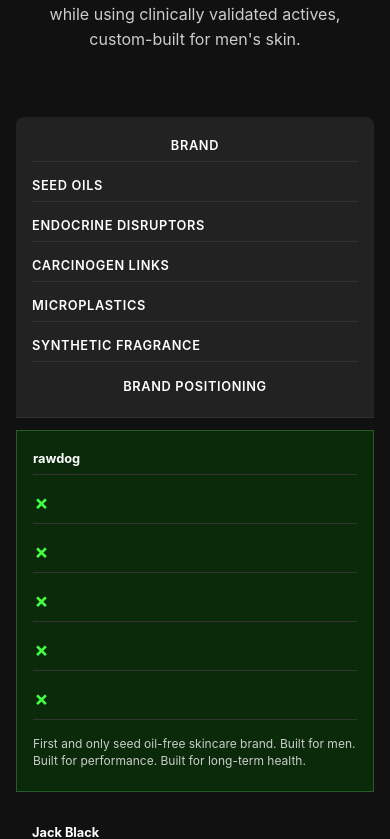
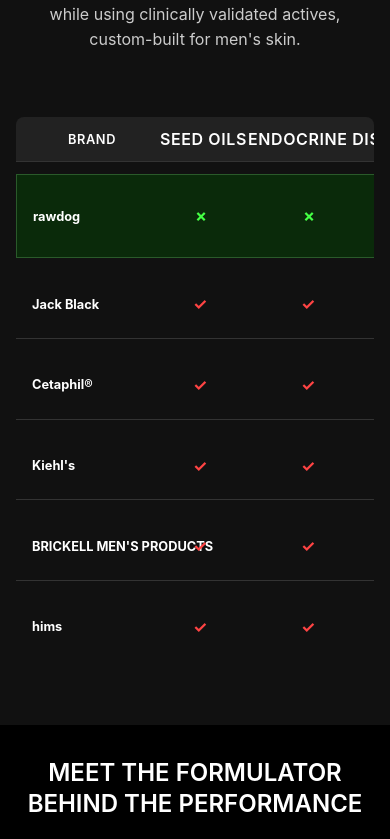
Before and after one commit to holdenjrussell/rawdogwireframes, a React (Create React App) app: page /science in a window 390 px wide. Shown: the part 5326-6165 px from the top of the page. Built offline with nearby package versions, Linux system fonts and the light colour scheme.

Commit message:
Make health matrix mobile-friendly with horizontal scrolling

```diff
--- a/src/pages/Home.css
+++ b/src/pages/Home.css
@@ -153,7 +153,7 @@
 }
 
 .product-info h3 {
-  color: #fff;
+  color: #ffffff !important;
   font-size: 1.2rem;
   margin-bottom: 1rem;
   font-weight: 600;
@@ -782,29 +782,66 @@
   .comparison-table {
     width: 100%;
     overflow-x: auto;
+    -webkit-overflow-scrolling: touch;
+    scrollbar-width: thin;
+    scrollbar-color: #444 #111;
+    position: relative;
+  }
+
+  .comparison-table::before {
+    content: "← Scroll to see all columns →";
+    position: absolute;
+    top: -30px;
+    right: 0;
+    font-size: 0.7rem;
+    color: #666;
+    font-style: italic;
+    z-index: 1;
+  }
+
+  .comparison-table::-webkit-scrollbar {
+    height: 8px;
+  }
+
+  .comparison-table::-webkit-scrollbar-track {
+    background: #111;
+    border-radius: 4px;
+  }
+
+  .comparison-table::-webkit-scrollbar-thumb {
+    background: #444;
+    border-radius: 4px;
+  }
+
+  .comparison-table::-webkit-scrollbar-thumb:hover {
+    background: #555;
   }
 
   .comparison-table .table-header,
   .comparison-table .table-row {
-    grid-template-columns: 1fr;
+    grid-template-columns: 120px 80px 120px 100px 80px 100px 200px;
     gap: 0.5rem;
-    text-align: left;
-    min-width: auto;
+    padding: 0.75rem 1rem;
+    font-size: 0.75rem;
+    min-width: 700px;
+    white-space: nowrap;
   }
 
-  .comparison-table .table-header > div,
-  .comparison-table .table-row > div {
-    padding: 0.5rem 0;
-    border-bottom: 1px solid #333;
+  .comparison-table .brand-col {
+    font-size: 0.8rem;
+    font-weight: 600;
   }
 
-  .comparison-table .table-header > div:last-child,
-  .comparison-table .table-row > div:last-child {
-    border-bottom: none;
+  .comparison-table .risk-col {
+    text-align: center;
+    font-size: 1rem;
   }
 
-  .risk-col {
-    text-align: left !important;
+  .comparison-table .positioning-col {
+    font-size: 0.7rem;
+    line-height: 1.3;
+    white-space: normal;
+    word-wrap: break-word;
   }
 
   .newsletter-form {
--- a/src/pages/Product.css
+++ b/src/pages/Product.css
@@ -1577,6 +1577,72 @@
   .bundle-image {
     align-self: center;
   }
+
+  /* Health Matrix Mobile Styles */
+  .comparison-table {
+    width: 100%;
+    overflow-x: auto;
+    -webkit-overflow-scrolling: touch;
+    scrollbar-width: thin;
+    scrollbar-color: #444 #111;
+    position: relative;
+  }
+
+  .comparison-table::before {
+    content: "← Scroll to see all columns →";
+    position: absolute;
+    top: -30px;
+    right: 0;
+    font-size: 0.7rem;
+    color: #666;
+    font-style: italic;
+    z-index: 1;
+  }
+
+  .comparison-table::-webkit-scrollbar {
+    height: 8px;
+  }
+
+  .comparison-table::-webkit-scrollbar-track {
+    background: #111;
+    border-radius: 4px;
+  }
+
+  .comparison-table::-webkit-scrollbar-thumb {
+    background: #444;
+    border-radius: 4px;
+  }
+
+  .comparison-table::-webkit-scrollbar-thumb:hover {
+    background: #555;
+  }
+
+  .comparison-table .table-header,
+  .comparison-table .table-row {
+    grid-template-columns: 120px 80px 120px 100px 80px 100px 200px;
+    gap: 0.5rem;
+    padding: 0.75rem 1rem;
+    font-size: 0.75rem;
+    min-width: 700px;
+    white-space: nowrap;
+  }
+
+  .comparison-table .brand-col {
+    font-size: 0.8rem;
+    font-weight: 600;
+  }
+
+  .comparison-table .risk-col {
+    text-align: center;
+    font-size: 1rem;
+  }
+
+  .comparison-table .positioning-col {
+    font-size: 0.7rem;
+    line-height: 1.3;
+    white-space: normal;
+    word-wrap: break-word;
+  }
 }
 
 @media (max-width: 480px) {
--- a/src/pages/Science.css
+++ b/src/pages/Science.css
@@ -517,26 +517,69 @@
     gap: 2rem;
   }
 
+  .comparison-table {
+    width: 100%;
+    overflow-x: auto;
+    -webkit-overflow-scrolling: touch;
+    scrollbar-width: thin;
+    scrollbar-color: #444 #111;
+    position: relative;
+  }
+
+  .comparison-table::before {
+    content: "← Scroll to see all columns →";
+    position: absolute;
+    top: -30px;
+    right: 0;
+    font-size: 0.7rem;
+    color: #666;
+    font-style: italic;
+    z-index: 1;
+  }
+
+  .comparison-table::-webkit-scrollbar {
+    height: 8px;
+  }
+
+  .comparison-table::-webkit-scrollbar-track {
+    background: #111;
+    border-radius: 4px;
+  }
+
+  .comparison-table::-webkit-scrollbar-thumb {
+    background: #444;
+    border-radius: 4px;
+  }
+
+  .comparison-table::-webkit-scrollbar-thumb:hover {
+    background: #555;
+  }
+
   .table-header,
   .table-row {
-    grid-template-columns: 1fr;
+    grid-template-columns: 120px 80px 120px 100px 80px 100px 200px;
     gap: 0.5rem;
-    text-align: left;
+    padding: 0.75rem 1rem;
+    font-size: 0.75rem;
+    min-width: 700px;
+    white-space: nowrap;
   }
 
-  .table-header > div,
-  .table-row > div {
-    padding: 0.5rem 0;
-    border-bottom: 1px solid #333;
-  }
-
-  .table-header > div:last-child,
-  .table-row > div:last-child {
-    border-bottom: none;
+  .brand-col {
+    font-size: 0.8rem;
+    font-weight: 600;
   }
 
   .risk-col {
-    text-align: left;
+    text-align: center;
+    font-size: 1rem;
+  }
+
+  .positioning-col {
+    font-size: 0.7rem;
+    line-height: 1.3;
+    white-space: normal;
+    word-wrap: break-word;
   }
 
   .cta-buttons {
```
